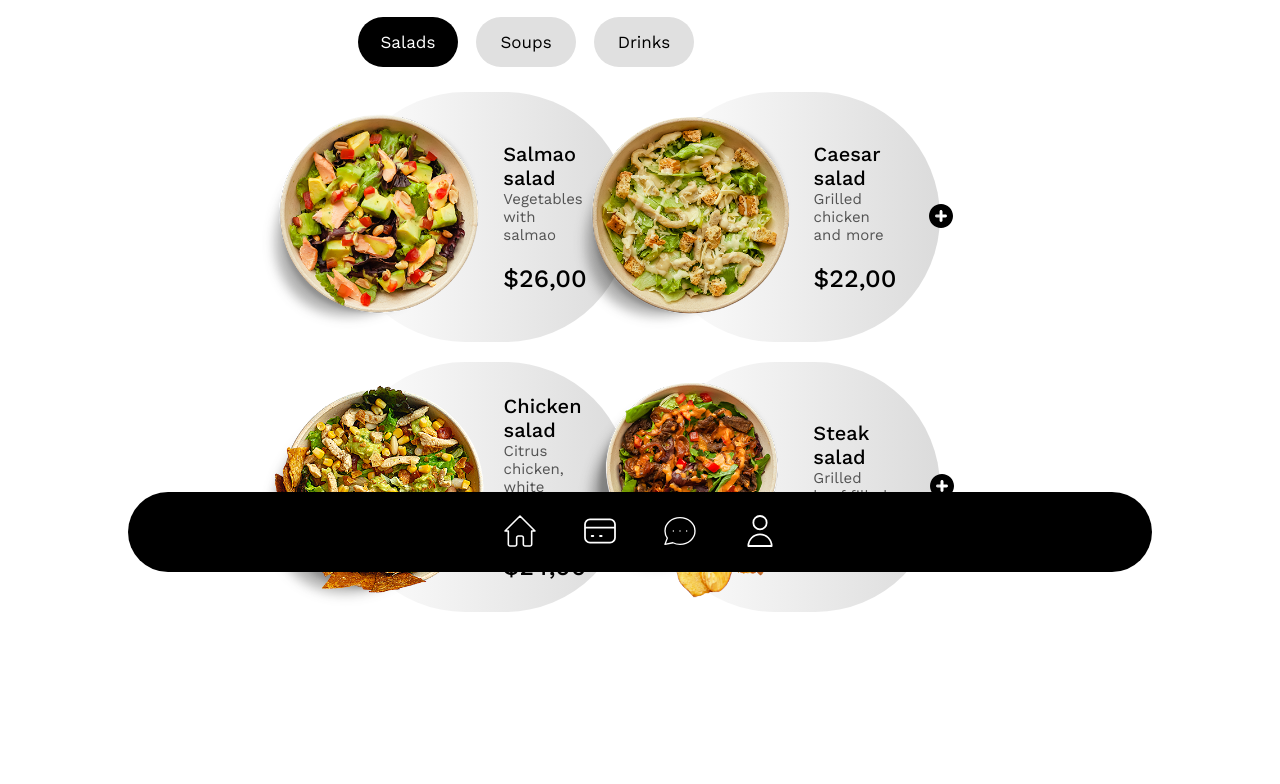
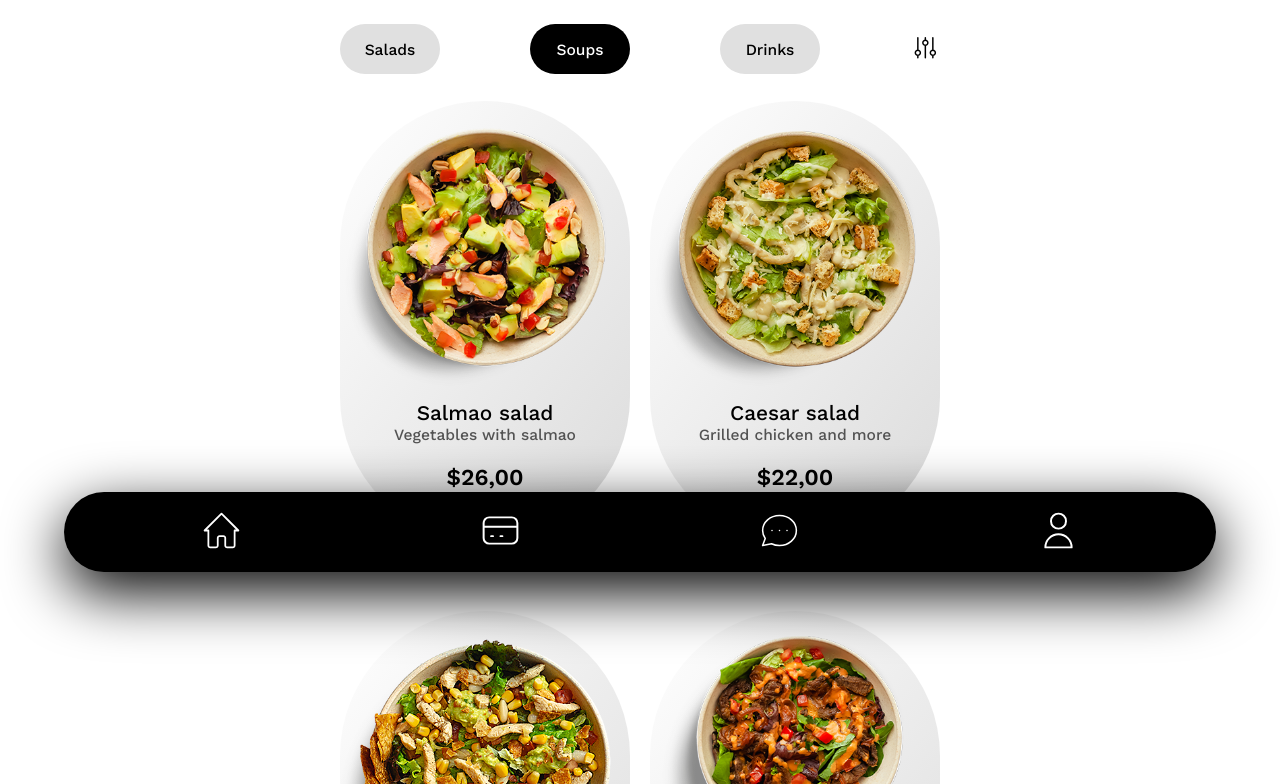
Before and after one commit to lucasfelixc/saladoo, a website: page src/views/index.html in a window 1280 px wide. Shown: the part 188-972 px from the top of the page. Before the commit the page ends 800 px from the top, so only its background shows below. Drawn offline with nearby package versions, Linux system fonts and the light colour scheme.

Commit message:
Finished structural attributes of the page, responsiveness for tablet screens ended and starting responsiveness of the desktop screen

```diff
--- a/public/style/partials/initialPage.css
+++ b/public/style/partials/initialPage.css
@@ -59,24 +59,28 @@ main .options {
     height: 10rem;
 
     display: flex;
-    justify-content: start;
+    justify-content: space-between;
     align-items: center;
 }
 
-main .options div {
+main .options button {
     display: flex;
     justify-content: center;
     align-items: center;
+
+    background: none;
 
     width: 100px;
     height: 50px;
 
     background-color: #e0e0e0;
+
+    font: 400 1.5rem 'Work sans';
     color: black;
 
+    border: none;
     border-radius: 40px;
-
-    margin: 0 0 0 1.8rem;
+    outline: none;
 }
 
 main .options .select {
@@ -88,35 +92,36 @@ main .options .select {
     height: 50px;
 
     background-color: rgb(0, 0, 0);
+    color: #FFFFFF;
 
     border-radius: 40px;
 
-    margin: 0 0 0 1.8rem;
+    /* margin: 0 0 0 1.8rem; */
 }
 
-main .options div a {
-    text-decoration: none;
-    font: 400 1.7rem 'Work sans';
-    color: #000000;
+main .options .adjustments .adj {
+    width: 30px;
+    height: 30px;
 }
 
-main .options .select a {
-    text-decoration: none;
-    font: 400 1.7rem 'Work sans';
-    color: rgb(255, 255, 255);
+main .options img {
+    /* margin: 0 0 0 6rem; */
+
+    width: 30px;
+    height: 30px;
 }
 
 main .plates {
     width: 100%;
 
     display: grid;
-    grid-template-columns: repeat(auto-fit, minmax(250px, 2fr));
+    grid-template-columns: repeat(1, minmax(250px, 2fr));
     grid-gap: 20px;
 }
 
 main .plates .salad {
     display: flex;
-    justify-content: center;
+    justify-content: space-between;
     align-items: center;
 
     width: 100%;
@@ -162,7 +167,7 @@ main .plates .salad p {
 }
 
 main .plates .salad strong {
-    font: 500 2.5rem 'Work sans';
+    font: 600 2.2rem 'Work sans';
     padding: 20px 0 0 0;
 }
 
@@ -184,6 +189,11 @@ main .plates .salad button img {
     order: 1;
 }
 
+main .plates .spaceFooter {
+    width: 100%;
+    height: 100px;
+}
+
 footer {
     display: flex;
     justify-content: center;
@@ -195,21 +205,24 @@ footer .navBar {
     justify-content: center;
     align-items: center;
 
-    width: 80%;
+    width: 90%;
     height: 80px;
 
     background-color: #000000;
 
     border-radius: 50px;
+    box-shadow: 0 20px 60px #000000;
 
     margin-bottom: 50px;
 
     position: fixed;
     top: 85%;
-    /* bottom: 10%; */
 }
 
 footer .navBar ul {
+    width: 80%;
+    height: 100%;
+
     display: flex;
     justify-content: space-between;
     align-items: center;
@@ -220,6 +233,64 @@ footer .navBar ul li {
 }
 
 footer .navBar img {
-    width: 40px;
-    height: 40px;
+    width: 30px;
+    height: 30px;
 }
+
+@media (min-width: 768px) {
+    :root {
+        font-size: 65%;
+    }
+
+    main .plates {
+        width: 100%;
+
+        display: grid;
+        grid-template-columns: repeat(2, minmax(250px, 2fr));
+    }
+
+    main .plates .salad {
+        width: 100%;
+        height: 90%;
+
+        display: flex;
+        background: linear-gradient(127.53deg, #FFFFFF 0%, #DBDBDB 100%);
+
+        flex-direction: column;
+        justify-content: center;
+        align-items: center;
+    }
+
+    main .plates .salad .saladImg {
+        width: 300px;
+        height: 300px;
+
+        transform: translateX(0px);
+
+    }
+
+    main .plates .salad:hover .saladImg {
+        width: 320px;
+        height: 320px;
+    }
+
+    main .plates .salad .texts {
+        width: auto;
+        height: auto;
+
+        align-items: center;
+        transform: translateX(0px);
+    }
+
+    main .plates .salad button {
+        width: auto;
+        height: 100px;
+
+        transform: translateX(0);
+    }
+
+    footer .navBar img {
+        width: 45px;
+        height: 45px;
+    }
+}
--- a/src/views/index.html
+++ b/src/views/index.html
@@ -7,7 +7,7 @@
 
     <link rel="stylesheet" href="/style/style.css">
     <link rel="stylesheet" href="/style/partials/initialPage.css">
-    <link href="https://fonts.googleapis.com/css2?family=Work+Sans:wght@400;500;700;900&display=swap" rel="stylesheet">
+    <link href="https://fonts.googleapis.com/css2?family=Work+Sans:wght@500;600;700;900&display=swap" rel="stylesheet">
 </head>
 <body>
     <div id="container">
@@ -39,15 +39,18 @@
             </div>
 
             <div class="options">
-                <div class="salads select">
-                    <a href="#">Salads</a>
+                <div class="salads">
+                    <button class="btnOptions">Salads</button>
                 </div>
                 <div class="soups">
-                    <a href="#">Soups</a>
+                    <button class="btnOptions select">Soups</button>
                 </div>
                 <div class="drinks">
-                    <a href="#">Drinks</a>
+                    <button class="btnOptions">Drinks</button>
                 </div>
+
+                <a href="#" class="adj"><img src="/images/adjustment.svg" alt="Adjustments"></a>
+
             </div>
 
             <div class="plates">
@@ -73,7 +76,7 @@
                     <img class="saladImg" src="/images/chicken.png" alt="Avocado salad">
                     <div class="texts">
                         <h3>Chicken salad</h3>
-                        <p>Citrus chicken, white beans and more</p>
+                        <p>Citrus chicken</p>
                         <strong>$24,00</strong>
                     </div>
                     <button><img src="/images/plus.svg" alt="Add"></button>
@@ -87,6 +90,7 @@
                     </div>
                     <button><img src="/images/plus.svg" alt="Add"></button>
                 </div>
+                <div class="spaceFooter"></div>
             </div>
         </main>
 
```
